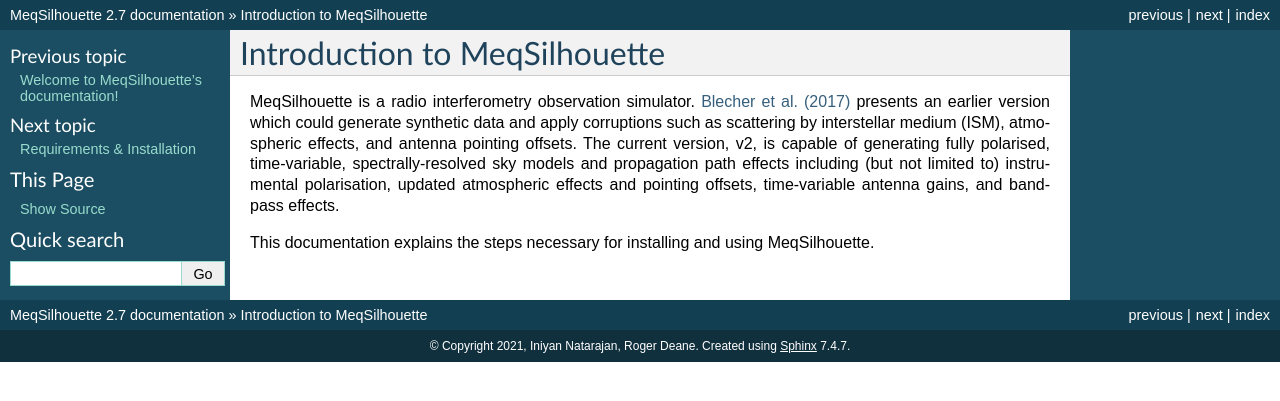
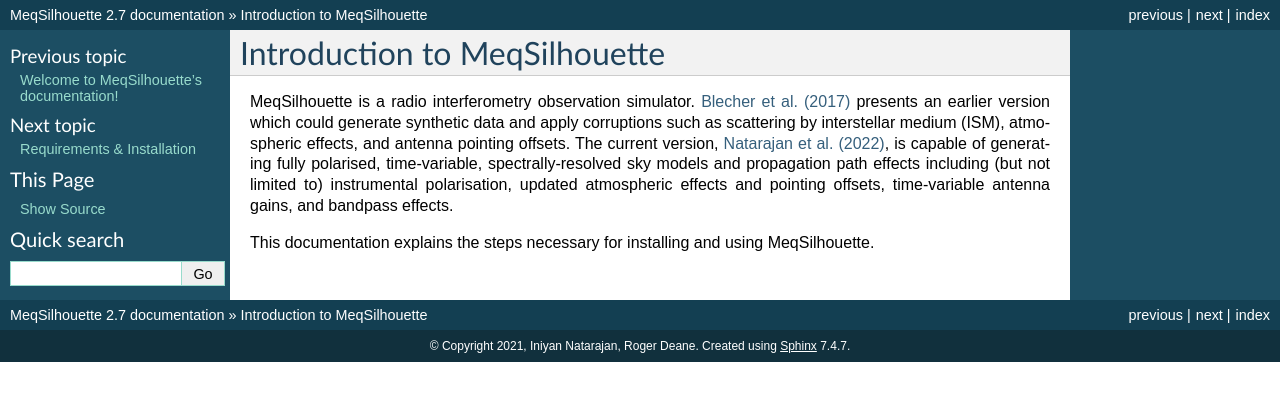
Before and after one commit to rdeane/MeqSilhouette, a Sphinx documentation site: the page built from docs/source/intro.rst, in a window 1280 px wide. Shown: the top 401 px of the page. Built offline with Sphinx 7.4.7, drawn with Linux system fonts in a browser that asks for light colours.

Commit message:
More minor updates to docs

```diff
--- a/docs/source/example.rst
+++ b/docs/source/example.rst
@@ -25,7 +25,7 @@
    "corr_quantbits":2,
    "predict_oversampling":8191,
    "predict_seed":42,
-   "atm_seed":42,
+   "atm_seed":300,
    "ms_antenna_table":"ANTENNA_EHT2017",
    "ms_datacolumn":"DATA",
    "ms_RA":187.70591666666667,
--- a/docs/source/intro.rst
+++ b/docs/source/intro.rst
@@ -6,7 +6,7 @@
 `Blecher et al. (2017) <https://ui.adsabs.harvard.edu/abs/2017MNRAS.464..143B/abstract>`_ presents an earlier version which could
 generate synthetic data and apply corruptions such as scattering by interstellar medium (ISM), atmospheric effects,
 and antenna pointing offsets.
-The current version, v2, is capable of generating fully polarised, time-variable, spectrally-resolved sky models
+The current version, `Natarajan et al. (2022) <https://ui.adsabs.harvard.edu/abs/2022MNRAS.512..490N/abstract>`_, is capable of generating fully polarised, time-variable, spectrally-resolved sky models
 and propagation path effects including (but not limited to) instrumental polarisation, updated atmospheric effects and pointing
 offsets, time-variable antenna gains, and bandpass effects.
 
```
